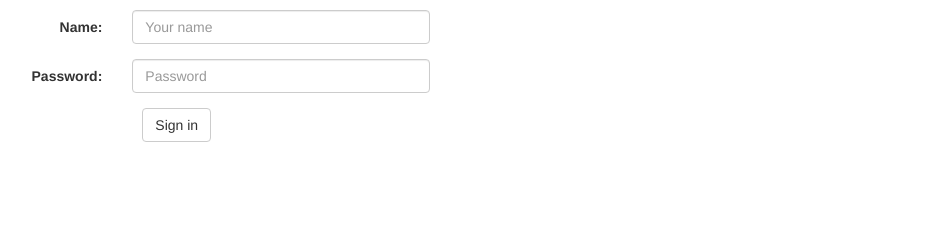
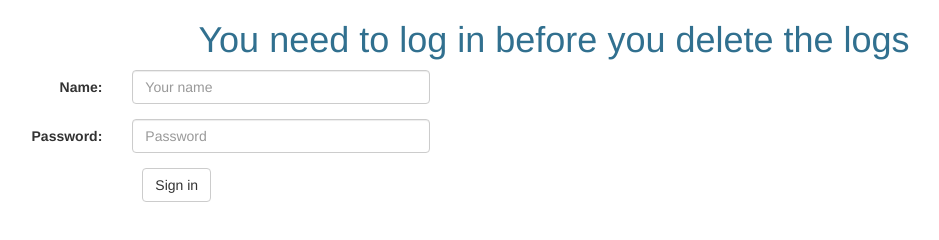
Before and after one commit to lakerswgq/chatroom, a website: page login.html in a window 1280 px wide. Shown: the whole page, without its empty margins (86-1025 px from the left). Drawn offline with nearby package versions, Linux system fonts and the light colour scheme; no server answers.

Commit message:
make it better

```diff
--- a/login.html
+++ b/login.html
@@ -6,8 +6,14 @@
 	<script src="http://lib.sinaapp.com/js/jquery/1.9.1/jquery-1.9.1.min.js"></script>
 	<script type="text/javascript" src="/socket.io/socket.io.js"></script>
 	<title>Document</title>
+  <style type="text/css">
+    h1{
+      text-align: center;
+    }
+  </style>
 </head>
 <body>
+<h1 class="text-info">You need to log in before you delete the logs</h1>
 <p class="text-warning" id="warning"></p>
 <form class="form-horizontal" method="post" action="/login">
   <div class="form-group">
```
